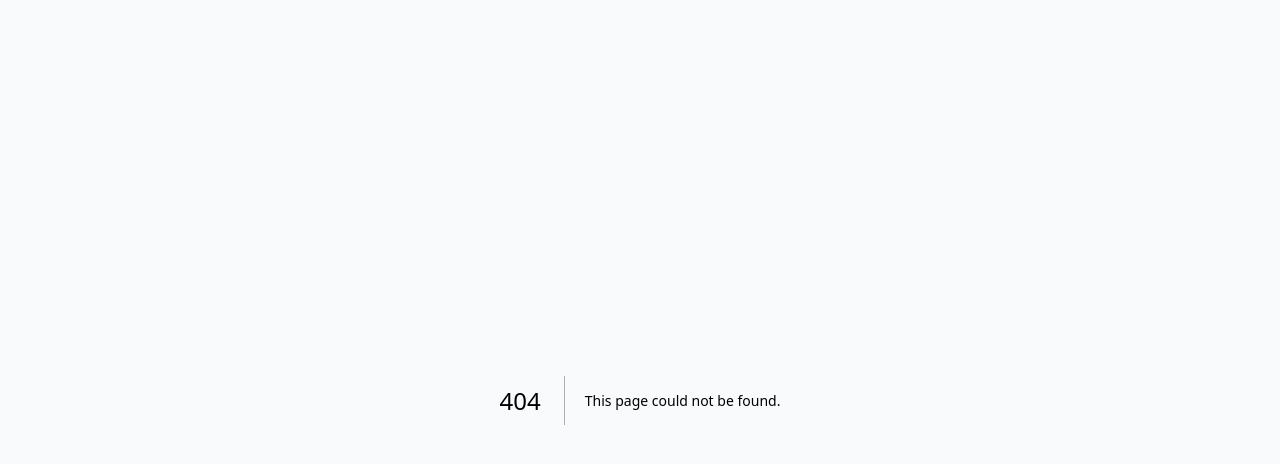
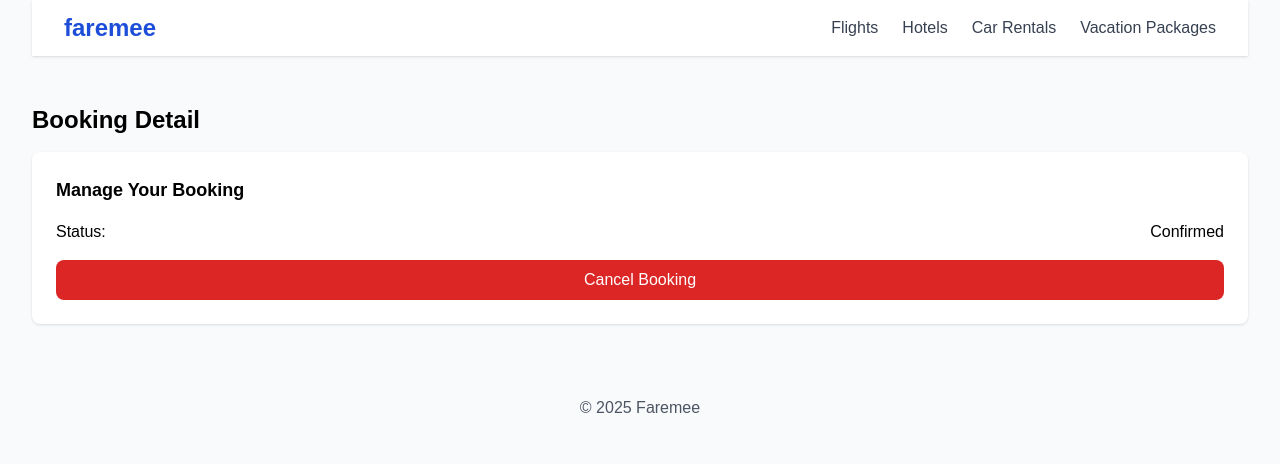
Before and after one commit to divyamttt/faremee-ui, a Next.js app: page /dashboard/bookings/1 in a window 1280 px wide. Before the commit this address had no page. Shown: the top 464 px of the page. Built offline with nearby package versions, Linux system fonts and the light colour scheme.

Commit message:
Create [id].jsx

```diff
--- /dev/null
+++ b/pages/dashboard/bookings/[id].jsx
@@ -0,0 +1,22 @@
+import PageWrapper from "../../../components/PageWrapper";
+import Header from "../../../components/Header";
+import Footer from "../../../components/Footer";
+import ManageBooking from "../../../components/ManageBooking";
+import { useRouter } from "next/router";
+
+export default function BookingDetail() {
+  const { id } = useRouter().query;
+  // TODO: fetch booking by id
+  const booking = { id, status: "Confirmed", cancelable: true };
+
+  return (
+    <PageWrapper>
+      <Header />
+      <main className="py-12">
+        <h2 className="text-2xl font-bold mb-4">Booking Detail</h2>
+        <ManageBooking booking={booking} onCancel={(id) => alert(`Cancel ${id}`)} />
+      </main>
+      <Footer />
+    </PageWrapper>
+  );
+}
```
